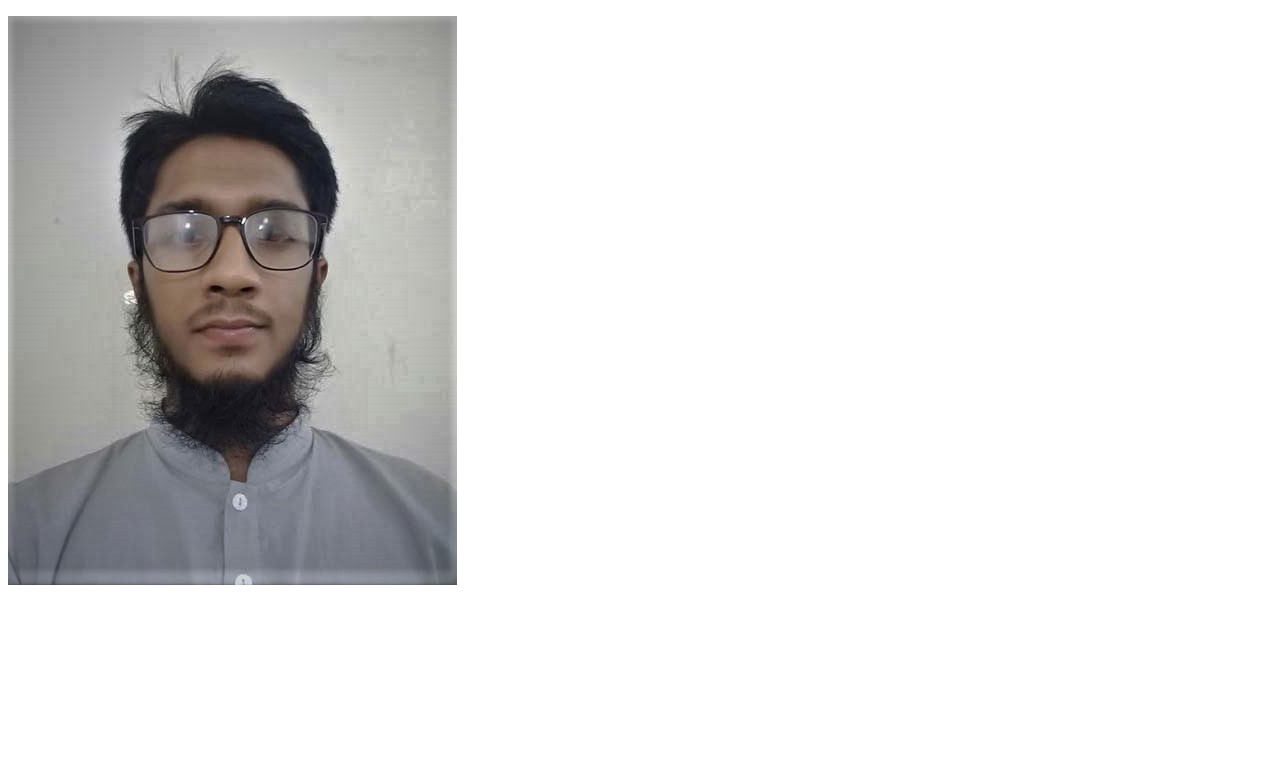
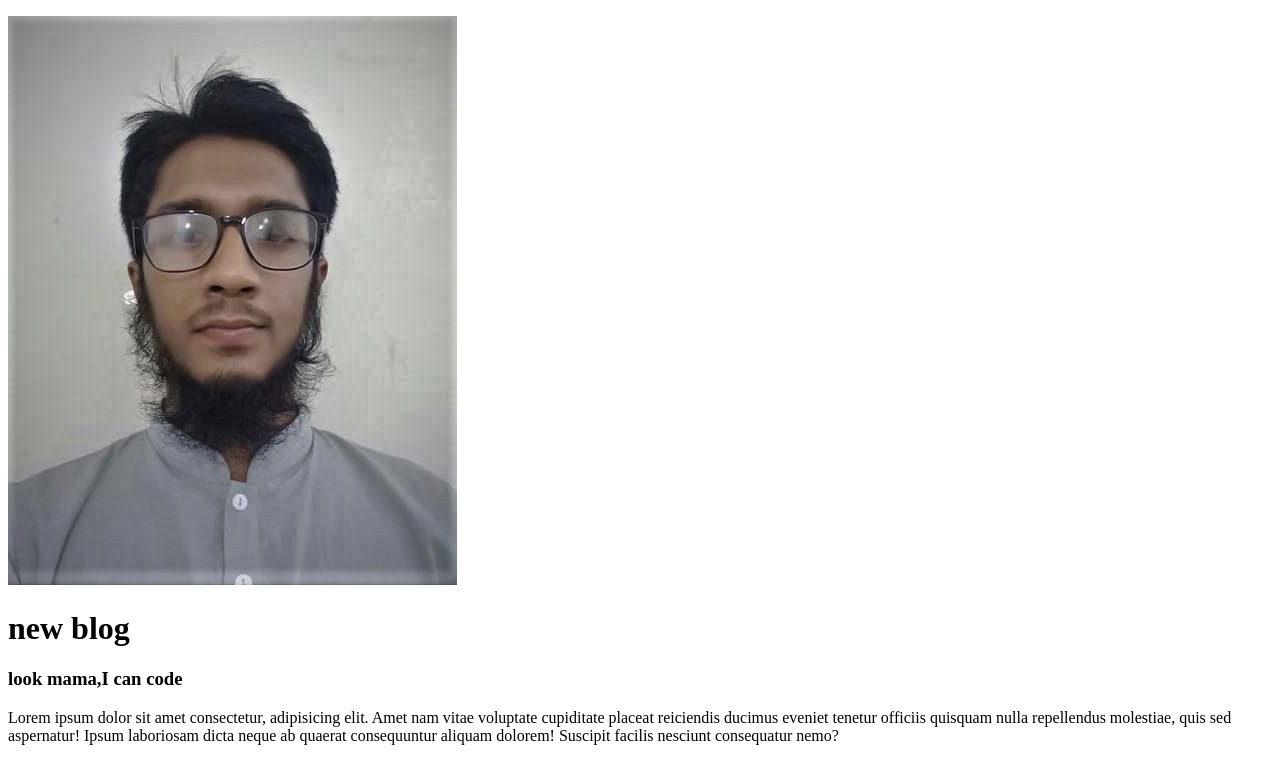
Before and after one commit to imtiaz-142/my-third-repo, a plain HTML site: page index.html in a window 1280 px wide. Shown: the part 105-866 px from the top of the page. Before the commit the page ends 800 px from the top, so only its background shows below. Drawn offline with Linux system fonts and the light colour scheme.

Commit message:
new blog added

```diff
--- a/index.html
+++ b/index.html
@@ -10,5 +10,10 @@
     <h1>This is Third</h1>
     <h3>New third file</h3>
     <img src="imtiaz pic.jpg" alt="">
+    <div>
+         <h1>new blog</h1>
+         <h3>look mama,I can code</h3>
+         <p>Lorem ipsum dolor sit amet consectetur, adipisicing elit. Amet nam vitae voluptate cupiditate placeat reiciendis ducimus eveniet tenetur officiis quisquam nulla repellendus molestiae, quis sed aspernatur! Ipsum laboriosam dicta neque ab quaerat consequuntur aliquam dolorem! Suscipit facilis nesciunt consequatur nemo?</p>
+    </div>
 </body>
 </html>
```
